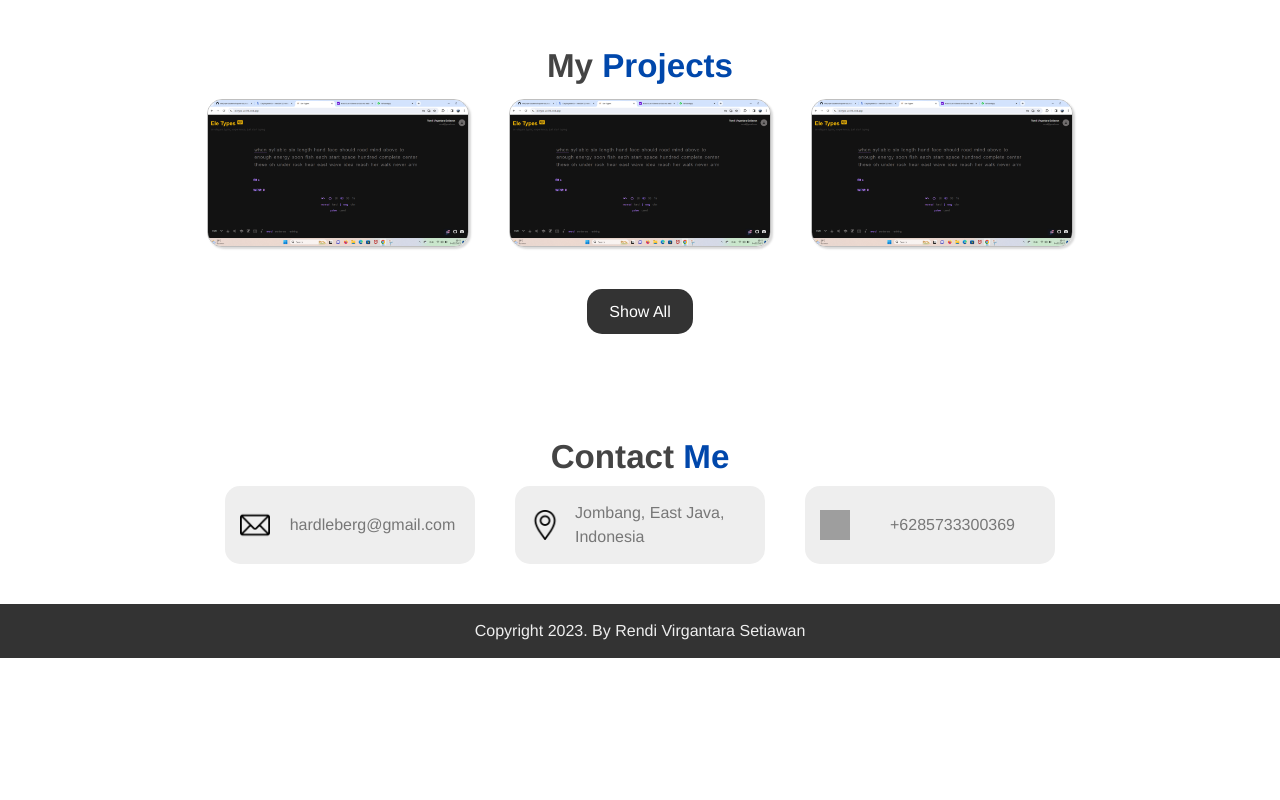
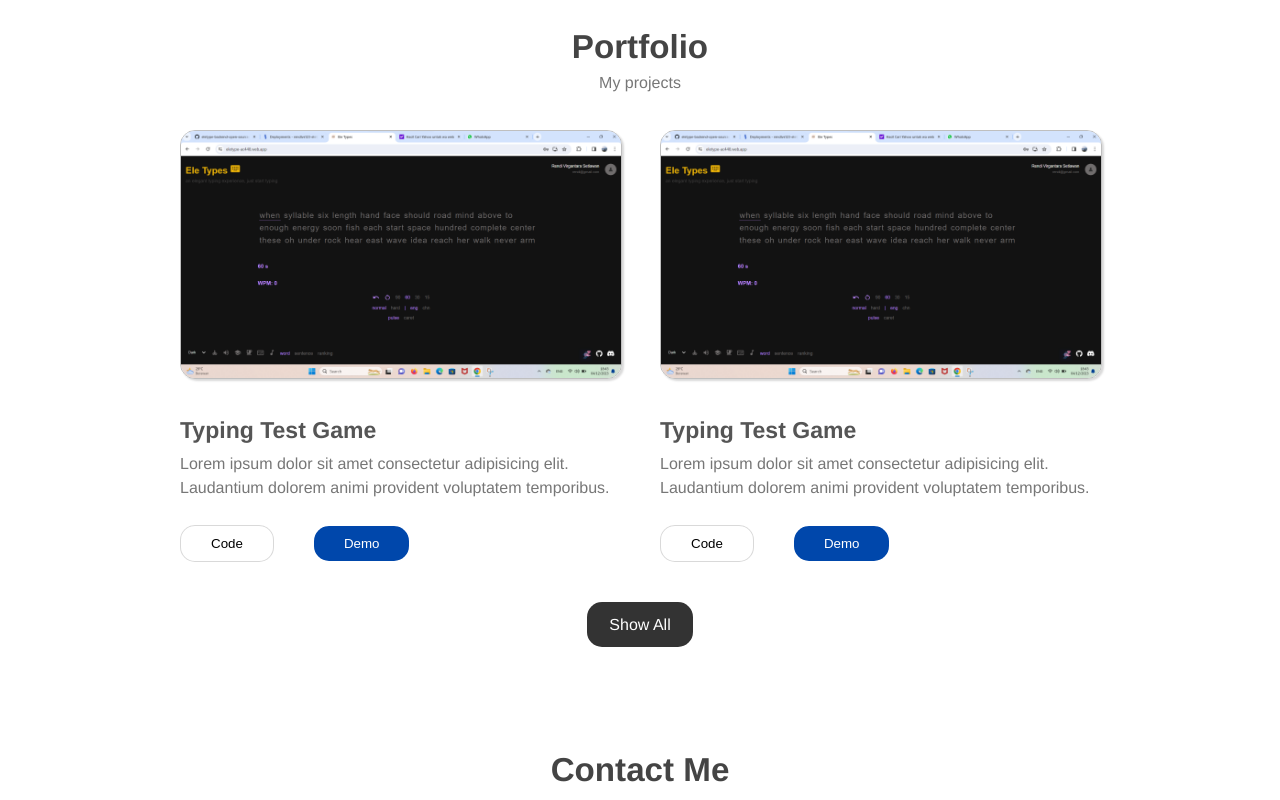
Before and after one commit to rendi12345678/rendi-portfolio, a React (Create React App) app: page / in a window 1280 px wide. Shown: the part 1760-2560 px from the top of the page. Before the commit the page ends 2418 px from the top, so only its background shows below. Built offline with nearby package versions, Linux system fonts and the light colour scheme; grey boxes are pictures that could not be loaded.

Commit message:
Made it more responsive

```diff
--- a/src/App.css
+++ b/src/App.css
@@ -4,6 +4,7 @@
   --h2-size: calc(var(--paragraph-size) * 1.2 * 1.2 * 1.2 * 1.2);
   --h1-size: calc(var(--paragraph-size) * 1.2 * 1.2 * 1.2 * 1.2 * 1.2 * 1.2);
   font-size: 62.5%;
+  --blue-color:#0047AB;
   --margin-top-size: 2.5rem;
   --h3-size: calc(var(--paragraph-size) * 1.2 * 1.2);
   --navbar-title-size: calc(var(--paragraph-size) * 1.2 * 1.2);
@@ -17,6 +18,7 @@
 
 body {
   background: #fff;
+  overflow-x: hidden;
 }
 
 .App {
@@ -26,6 +28,40 @@ body {
   justify-content: center;
 }
 
+h1 {
+  font-size: var(--h1-size);
+  line-height: 1;
+  margin-bottom: 2rem;
+  font-weight: bold;
+  color: #333;
+}
+
+h2 {
+  font-size: var(--h2-size);
+  line-height: 1;
+  margin-bottom: .5rem;
+  font-weight: bold;
+  align-self: end;
+  color: #444;
+}
+
+h3 {
+  font-size: var(--h3-size);
+  margin-bottom: .5rem;
+  margin-top: 2rem;
+  margin-bottom: 1rem;
+  line-height: 1;
+  font-weight: bold;
+  color: #555;
+}
+
+p {
+  margin-bottom: .5rem;
+  font-size: var(--paragraph-size);
+  line-height: 1.5;
+  color: #777;
+}
+
 .container-section {
   display: grid;
   box-sizing: border-box;
--- a/src/App.js
+++ b/src/App.js
@@ -3,7 +3,6 @@ import Navbar from './components/Navbar';
 import './styles/reset.css';
 import './styles/navbar.css';
 import './styles/body.css';
-import Hero from './components/Hero';
 import './styles/hero.css';
 import Home from './Pages/Home';
 import './App.css';
--- a/src/components/Contact.js
+++ b/src/components/Contact.js
@@ -5,20 +5,20 @@ import "../styles/contact.css";
 const Contact = () => {
   return (
     <section className="contact-section" id="contact-section">
-      <h1>
+      <h2>
         Contact <span>Me</span>
-      </h1>
+      </h2>
       <div className="contact-list">
         <figure class="email">
-          <img src="/img/email.png" alt="" />
+          <img src="/img/email.png" alt="email" />
           <figcaption>hardleberg@gmail.com</figcaption>
         </figure>
         <figure className="location">
-          <img src="/img/location.png" alt="" />
+          <img src="/img/location.png" alt="location" />
           <figcaption>Jombang, East Java, Indonesia</figcaption>
         </figure>
         <figure className="phone-number">
-          <img src="/img/telephone.png" alt="" />
+          <img src="/img/telephone.png" alt="telephone" />
           <figcaption>+6285733300369</figcaption>
         </figure>
       </div>
--- a/src/components/Navbar.js
+++ b/src/components/Navbar.js
@@ -1,6 +1,5 @@
 import React, { useRef, useState, useEffect } from "react";
 import "../styles/reset.css";
-import { Link, useLocation } from "react-router-dom";
 import { HashLink } from "react-router-hash-link";
 
 const Navbar = () => {
@@ -17,9 +16,9 @@ const Navbar = () => {
   return (
     <header id="navbar">
       <div className="nav-container">
-        <h2>
+        <h3>
           Rendi's <span>Portfolio</span>
-        </h2>
+        </h3>
         <nav>
           <ul className={isChecked ? "slide" : ""}>
             <li>
--- a/src/components/Project.js
+++ b/src/components/Project.js
@@ -7,18 +7,46 @@ import { HashLink } from "react-router-hash-link";
 const Project = () => {
   return (
     <section className="project-section" id="project-section">
-      <h1>
-        My <span>Projects</span>
-      </h1>
+      <div className="project-title">
+        <h1>Portfolio</h1>
+        <p>My projects</p>
+      </div>
       <div className="project-list">
         <figure className="project">
-          <img src="/img/eletype.png" alt="Project Image" title="Project Image" />
+          <img
+            src="/img/eletype.png"
+            alt="Project Image"
+            title="Project Image"
+          />
+          <div>
+            <h3>Typing Test Game</h3>
+            <figcaption>
+              Lorem ipsum dolor sit amet consectetur adipisicing elit.
+              Laudantium dolorem animi provident voluptatem temporibus.
+            </figcaption>
+            <div>
+              <button className="view-code-btn">Code</button>
+              <button className="demo-btn">Demo</button>
+            </div>
+          </div>
         </figure>
         <figure className="project">
-          <img src="/img/eletype.png" alt="Project Image" title="Project Image" />
-        </figure>
-        <figure className="project">
-          <img src="/img/eletype.png" alt="Project Image" title="Project Image" />
+          <img
+            src="/img/eletype.png"
+            alt="Project Image"
+            title="Project Image"
+          />
+          <div>
+            <h3>Typing Test Game</h3>
+            <figcaption>
+              Lorem ipsum dolor sit amet consectetur adipisicing elit.
+              Laudantium dolorem animi provident voluptatem temporibus.
+            </figcaption>
+            <div>
+              <button className="view-code-btn">Code</button>
+              <button className="demo-btn">Demo</button>
+            </div>
+          </div>
         </figure>
       </div>
       <HashLink className="show-all-btn" smooth to="/projects/#projects">
--- a/src/components/Skills.js
+++ b/src/components/Skills.js
@@ -6,7 +6,7 @@ const Skills = () => {
   return (
       <section className="skills">
         <div className="skill-title">
-        <h1>Skills</h1>
+        <h2>Skills</h2>
         <p>My technical level</p>
         </div>
 
--- a/src/styles/about.css
+++ b/src/styles/about.css
@@ -73,7 +73,8 @@
   display: grid;
   grid-template-columns: repeat(auto-fit, minmax(1rem, 1fr));
   gap: clamp(2rem, 4svw, 4rem);
-  width: clamp(14rem, 20svw, 20rem);
+  margin-top: 1rem;
+  width: clamp(14rem, 19svw, 19rem);
 }
 
 .list-of-social-media figure img {
--- a/src/styles/contact.css
+++ b/src/styles/contact.css
@@ -7,18 +7,14 @@
   max-width: 92rem;
 }
 
-.contact-section h1 {
+.contact-section h2 {
   font-size: var(--h2-size);
   line-height: calc(var(--h2-size) + .8rem);
   font-weight: bold;
   color: #444;
   text-align: center;
   line-height: 1.1;
-  margin-bottom: .5rem;
-}
-
-.contact-section h1 span {
-  color: #0047AB;
+  margin-bottom: 2rem;
 }
 
 .contact-list {
@@ -40,7 +36,7 @@
   align-items: center;
 }
 
-.contact-list figure img {
+.contact-section .contact-list figure img {
   width: 3rem;
   height: 3rem;
   padding: 1.5rem;
--- a/src/styles/hero.css
+++ b/src/styles/hero.css
@@ -8,6 +8,7 @@
   box-sizing: border-box;
   display: grid;
   padding: 0 clamp(2rem, 4svw, 4rem);
+  justify-content: center;
   align-items: center;
 }
 
--- a/src/styles/navbar.css
+++ b/src/styles/navbar.css
@@ -84,14 +84,15 @@ header .nav-container {
 }
 
 
-header h2 {
+header .nav-container h3 {
   font-size: var(--navbar-title-size);
   line-height: 1.1;
   color: #555;
+  margin: 0;
   font-weight: bold;
 }
 
-header h2 span {
+header h3 span {
   color: #0047AB;
 }
 
--- a/src/styles/project.css
+++ b/src/styles/project.css
@@ -6,6 +6,50 @@
   margin-top: var(--margin-top-size);
   max-width: 92rem;
   box-sizing: border-box;
+}
+
+.project-title {
+  text-align: center;
+  margin-bottom: 2rem;
+}
+
+.project-list .project {
+  display: grid;
+  grid-template-columns: 1fr;
+  gap: clamp(2rem, 4svw, 4rem)
+}
+
+.project div {
+  margin-left: 0;
+}
+
+.project h3 {
+  margin-top: 0;
+}
+
+.project button {
+  border: 0;
+  margin-top: 2rem;
+  padding: 1rem 3rem;
+  border-radius: 15px;
+}
+
+.project .view-code-btn {
+  background: #fff;
+  border: .1rem solid rgba(0,0,0,.15);
+}
+
+.project .demo-btn {
+  margin-left: clamp(2rem, 4svw, 4rem);
+  color: #fff;
+  background: var(--blue-color);
+}
+
+.project figcaption {
+  margin-bottom: .5rem;
+  font-size: var(--paragraph-size);
+  line-height: 1.5;
+  color: #777;
 }
 
 .project-section h1 {
@@ -26,18 +70,20 @@
   margin-bottom: 2rem;
   display: flex;
   box-sizing: border-box;
-  flex-wrap: wrap;
   justify-content: center;
   gap: clamp(2rem, 4vw, 4rem);
 }
 
 .project-section .project-list img {
+
   width: 26rem;
   box-shadow: .2rem .2rem .2rem rgba(0, 0, 0, .15);
   border: 1px solid rgba(0,0,0,.25);
+  width: 100%;
   border-radius: 1.5rem;
   object-fit: cover;
 }
+
 
 .project-section .show-all-btn {
   margin: auto;
@@ -65,9 +111,9 @@
   filter: brightness(75%);
 }
 
-@media (width <= 768px) {
-  .project-section {
-    padding: 2rem;
-    box-sizing: border-box;
+@media (width <= 500px) {
+  .project-section .project-list {
+    flex-wrap: wrap;
+    gap: 4rem;
   }
 }
--- a/src/styles/skills.css
+++ b/src/styles/skills.css
@@ -11,7 +11,6 @@
 }
 
 .skills h1 {
-  text-align: center;
   font-size: var(--h2-size);
   line-height: 1.1;
   font-weight: bold;
@@ -19,6 +18,7 @@
 }
 
 .skills .skill-title {
+  text-align: center;
   margin-bottom: 2rem;
 }
 
@@ -35,7 +35,6 @@
 
 .skill-list {
   display: flex;
-  margin-top: 2rem;
   flex-wrap: wrap;
   justify-content: center;
   gap: 4rem;
```
